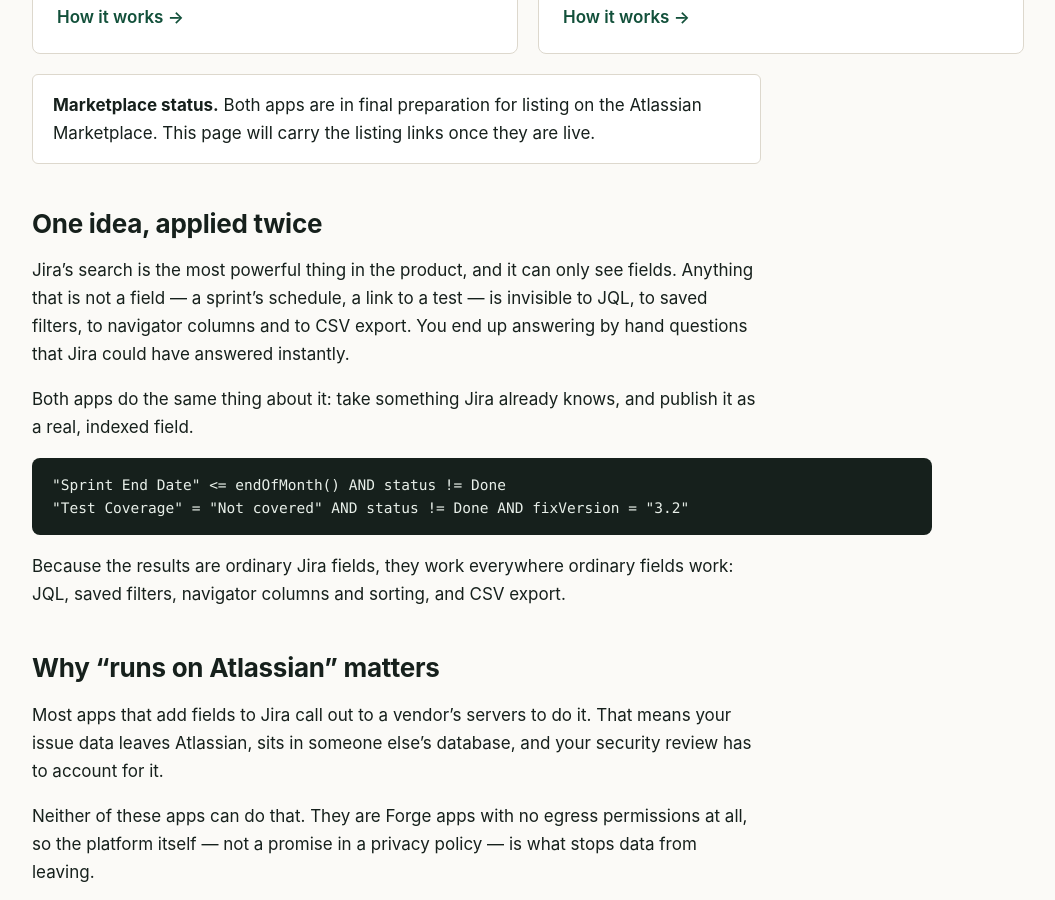
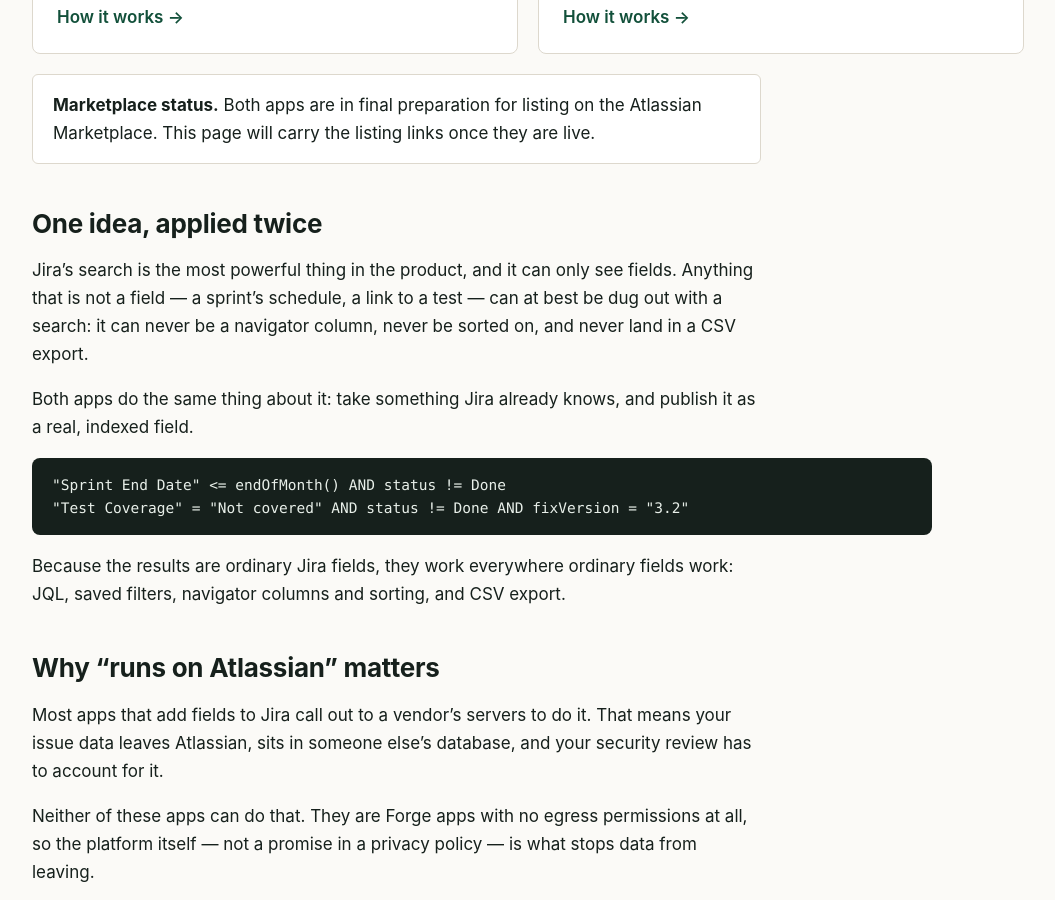
Before and after one commit to vector-grove-capital/vgc-legal, a Jekyll site: the page built from index.md, in a window 1280 px wide and 900 px high, scrolled down 861 px. Shown: the whole window, without its empty margins (112-1167 px from the left). Built offline with Jekyll 4.4.1, drawn with Linux system fonts in a browser that asks for light colours.

Commit message:
The site said this question could only be answered by hand. It cannot be.
apps/test-coverage.md and index.md both told the buyer that "show me every
unfinished story with no test" is answered by hand. Measured against the leading
JQL add-on's own Marketplace description -- jql-extensions, 3,972 installs --
that is false for anyone who has it installed:

  saved as filters   present=True     custom field      present=False
  in gadgets         present=True     navigator column  present=False
  advanced search    present=True     sort              present=False
  Jira Software boards present=True   csv / order by    present=False

The query half of the pitch was already solved for that buyer. The FIELD half is
what survives, and it is now what the copy says: a search can dig the answer out,
but coverage can never be a navigator column, be sorted on, or reach a CSV export
without a field to hold it.

Same failure shape as the Zephyr claim: a customer-facing sentence about the
outside world with no measurement behind it.

```diff
--- a/index.md
+++ b/index.md
@@ -51,9 +51,9 @@ Atlassian Marketplace. This page will carry the listing links once they are live
 ## One idea, applied twice
 
 Jira's search is the most powerful thing in the product, and it can only see fields.
-Anything that is not a field &mdash; a sprint's schedule, a link to a test &mdash; is
-invisible to JQL, to saved filters, to navigator columns and to CSV export. You end up
-answering by hand questions that Jira could have answered instantly.
+Anything that is not a field &mdash; a sprint's schedule, a link to a test &mdash; can at
+best be dug out with a search: it can never be a navigator column, never be sorted on,
+and never land in a CSV export.
 
 Both apps do the same thing about it: take something Jira already knows, and publish it
 as a real, indexed field.
```
Also changed, not shown: apps/test-coverage.md (+5 -2 lines).
